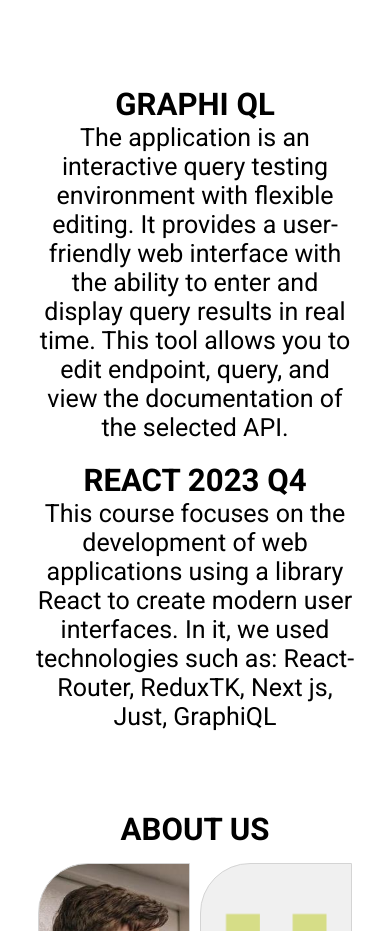
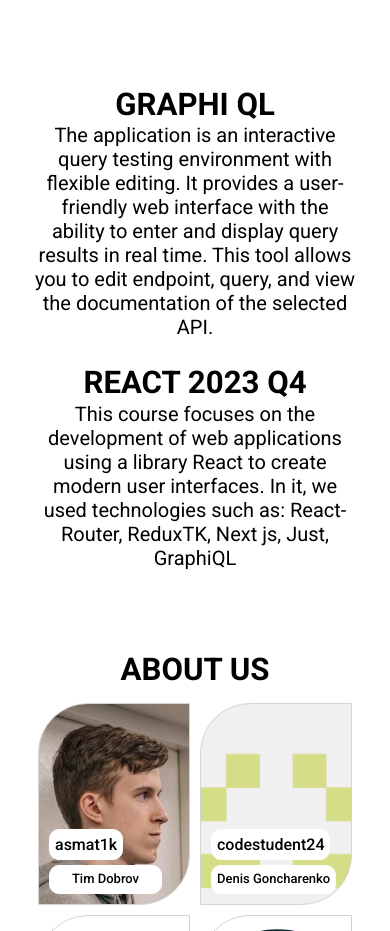
Before and after one commit to codestudent24/graphiql-app, a React (Vite) app: page / in a window 390 px wide. Shown: the part 800-1731 px from the top of the page. Built offline with nearby package versions, Linux system fonts and the light colour scheme; a web font is replaced by a local one.

Commit message:
refactor: change styles for project and course block

```diff
--- a/src/widgets/course-block/UI/course-block.module.scss
+++ b/src/widgets/course-block/UI/course-block.module.scss
@@ -19,10 +19,27 @@
       margin: 0;
     }
     .text {
+      display: flex;
+      align-items: center;
+      justify-content: center;
       font-size: 25px;
 
-      min-height: 106px;
+      min-height: 165px;
       max-width: 60%;
+    }
+    .rus {
+      font-size: 20px;
+      letter-spacing: 1.5px;
+    }
+  }
+}
+
+@media (max-width: 1000px) {
+  .container {
+    .info {
+      .text {
+        min-height: 170px;
+      }
     }
   }
 }
@@ -44,9 +61,22 @@
       .text {
         font-size: 20px;
 
-        min-height: 211px;
+        min-height: 150px;
         max-width: 90%;
+      }
+      .rus {
+        font-size: 15px;
       }
     }
   }
 }
+
+@media (max-width: 470px) {
+  .container {
+    .info {
+      .text {
+        min-height: 170px;
+      }
+    }
+  }
+}
--- a/src/widgets/course-block/UI/course-block.tsx
+++ b/src/widgets/course-block/UI/course-block.tsx
@@ -17,9 +17,7 @@
     <div className={styles.container}>
       <div className={styles.info}>
         <h4 className={styles.name}>React 2023 Q4</h4>
-        <div className={styles.text} style={isEn ? { fontSize: 25 } : { fontSize: 20, letterSpacing: 1.5 }}>
-          {content}
-        </div>
+        <div className={`${styles.text} ${isEn ? '' : styles.rus}`}>{content}</div>
       </div>
     </div>
   );
--- a/src/widgets/project-block/UI/project-block.module.scss
+++ b/src/widgets/project-block/UI/project-block.module.scss
@@ -24,8 +24,22 @@
     .text {
       font-size: 25px;
 
-      min-height: 165px;
+      min-height: 185px;
       max-width: 60%;
+    }
+    .rus {
+      font-size: 20px;
+      letter-spacing: 1.5px;
+    }
+  }
+}
+
+@media (max-width: 1000px) {
+  .container {
+    .info {
+      .text {
+        min-height: 235px;
+      }
     }
   }
 }
@@ -47,9 +61,28 @@
       .text {
         font-size: 20px;
 
-        min-height: 291px;
+        min-height: 160px;
         max-width: 90%;
+      }
+      .rus {
+        font-size: 15px;
       }
     }
   }
 }
+
+@media (max-width: 470px) {
+  .container {
+    .info {
+      .text {
+        font-size: 20px;
+
+        min-height: 221px;
+        max-width: 90%;
+      }
+      .rus {
+        font-size: 15px;
+      }
+    }
+  }
+}
--- a/src/widgets/project-block/UI/project-block.tsx
+++ b/src/widgets/project-block/UI/project-block.tsx
@@ -20,9 +20,7 @@
     <div className={styles.container}>
       <div className={styles.info}>
         <h4 className={styles.name}>GRAPHI QL</h4>
-        <div className={styles.text} style={isEn ? { fontSize: 25 } : { fontSize: 20, letterSpacing: 1.5 }}>
-          {content}
-        </div>
+        <div className={`${styles.text} ${isEn ? '' : styles.rus}`}>{content}</div>
       </div>
     </div>
   );
```
